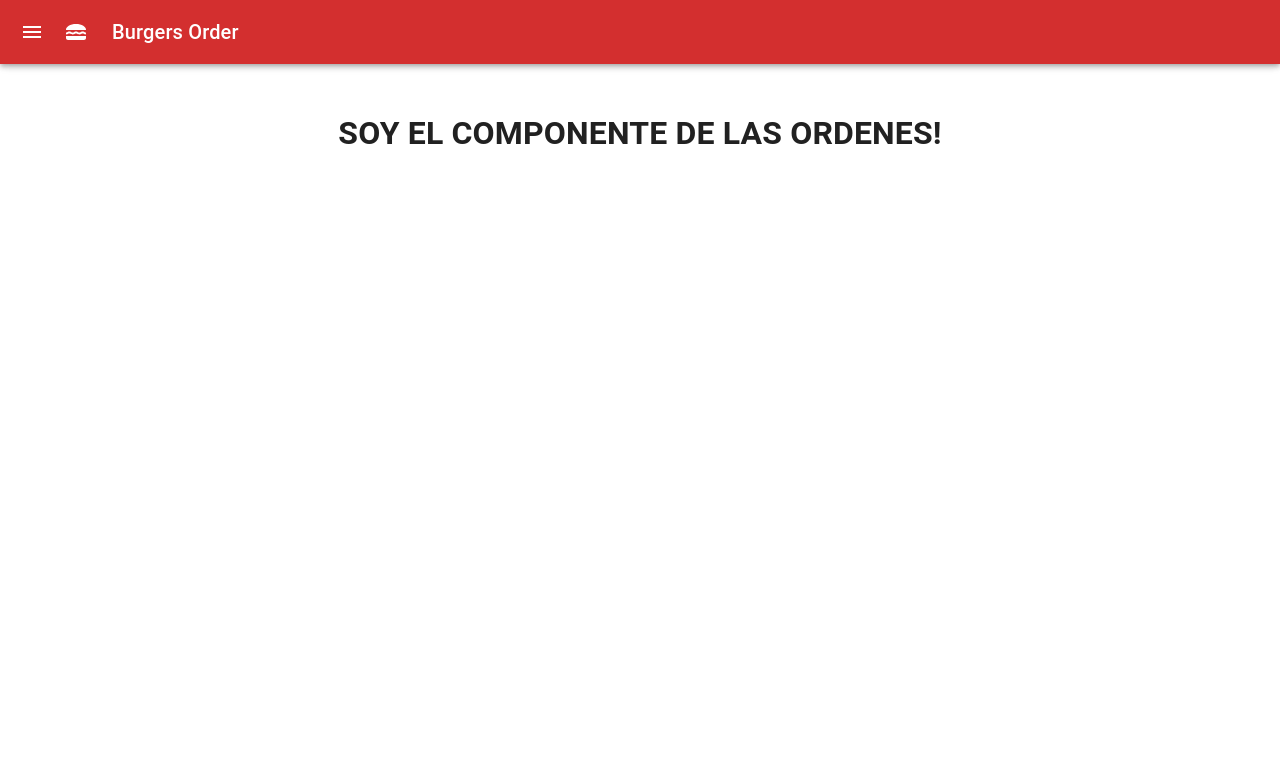
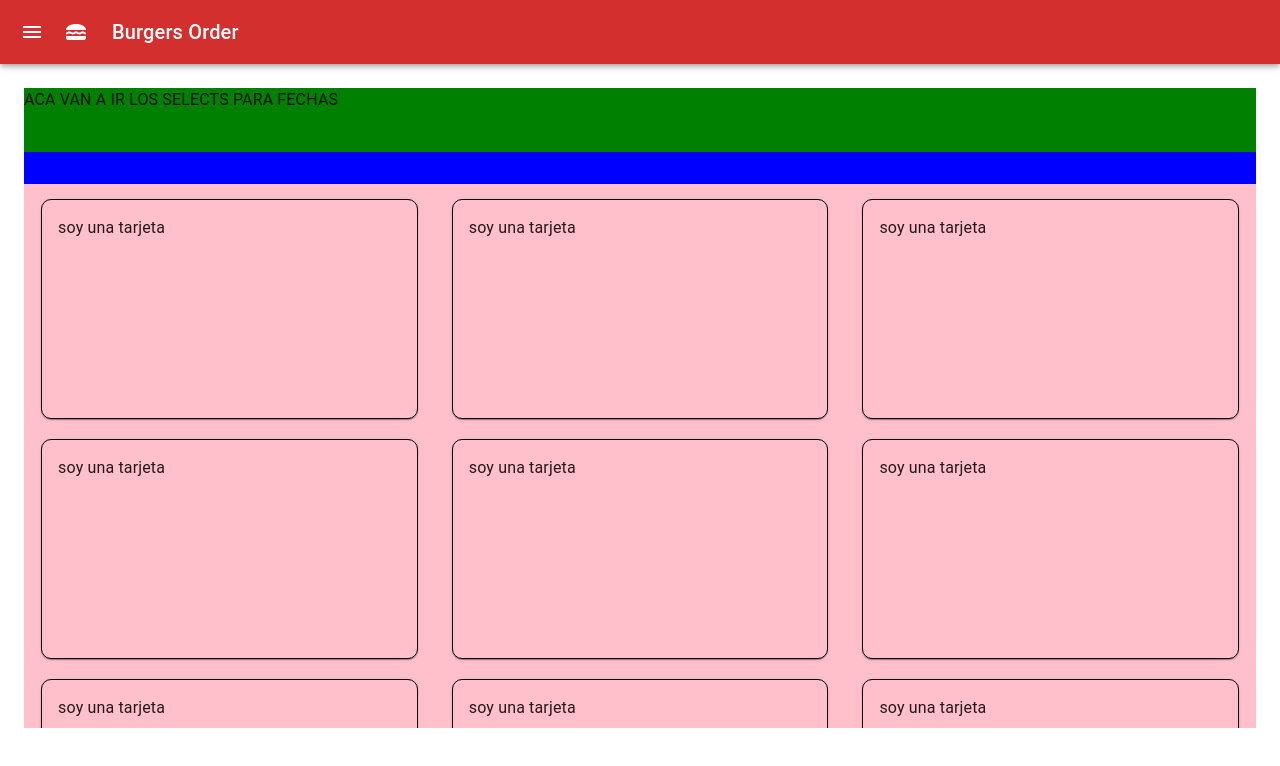
Before and after one commit to fransiri7/burgers-order-client, a React (Create React App) app: page /orders in a window 1280 px wide. Shown: the top 766 px of the page. Built offline with nearby package versions, Linux system fonts and the light colour scheme; no server answers.

Commit message:
maquetacion de como se van a disponer las ordenes

```diff
--- a/src/components/dashboard/Dashboard.jsx
+++ b/src/components/dashboard/Dashboard.jsx
@@ -8,7 +8,7 @@ import FormatListNumberedSharpIcon from "@mui/icons-material/FormatListNumberedS
 import HomeIcon from "@mui/icons-material/Home";
 import { Navbar } from "./Navbar";
 import { ProductsList, CreateOrEditProduct } from "../../modules/product/";
-import { Orders } from "../../modules/order/Orders";
+import { OrdersList } from "../../modules/order/OrdersList";
 import { Routes, Route, NavLink } from "react-router-dom";
 import { Home } from "../../modules/home/Home";
 
@@ -109,7 +109,7 @@ export function Dashboard() {
                     <Routes>
                         <Route path="/" element={<Home />} />
                         <Route path="/products" element={<ProductsList />} />
-                        <Route path="/orders" element={<Orders />} />
+                        <Route path="/orders" element={<OrdersList />} />
                         <Route path="/products/create" element={<CreateOrEditProduct />} />
                         <Route path="/products/edit/:id" element={<CreateOrEditProduct />} />
                     </Routes>
--- /dev/null
+++ b/src/modules/order/OrderCard.jsx
@@ -0,0 +1,11 @@
+import React from "react";
+import { Card } from "@mui/material";
+import CardContent from "@mui/material/CardContent";
+
+export function OrderCard() {
+    return (
+        <Card style={{ backgroundColor: "pink", border: "1px solid black", width: "100%", height: "220px", borderRadius: "10px" }}>
+            <CardContent>soy una tarjeta</CardContent>
+        </Card>
+    );
+}
--- a/src/modules/order/Orders.jsx
+++ /dev/null
@@ -1,5 +0,0 @@
-import React from "react";
-
-export function Orders() {
-    return <h1>SOY EL COMPONENTE DE LAS ORDENES!</h1>;
-}
--- /dev/null
+++ b/src/modules/order/OrdersList.jsx
@@ -0,0 +1,26 @@
+import React from "react";
+import { OrderCard } from "./OrderCard";
+import { Grid } from "@mui/material";
+
+export function OrdersList() {
+    const orders = [1, 2, 3, 4, 5, 6, 7, 8, 9, 10];
+
+    return (
+        <Grid container direction="column" justifyContent="space-between" style={{ backgroundColor: "blue", height: "80vh" }}>
+            <Grid item alignItems="center" style={{ backgroundColor: "green", height: "10%" }}>
+                ACA VAN A IR LOS SELECTS PARA FECHAS
+            </Grid>
+            <Grid item container style={{ backgroundColor: "pink", height: "85%", overflowY: "scroll" }}>
+                {orders.map(order => {
+                    return (
+                        <Grid key={order} item container justifyContent="center" md={4} style={{ marginTop: "15px", marginBottom: "5px" }}>
+                            <Grid item md={11}>
+                                <OrderCard />
+                            </Grid>
+                        </Grid>
+                    );
+                })}
+            </Grid>
+        </Grid>
+    );
+}
```
